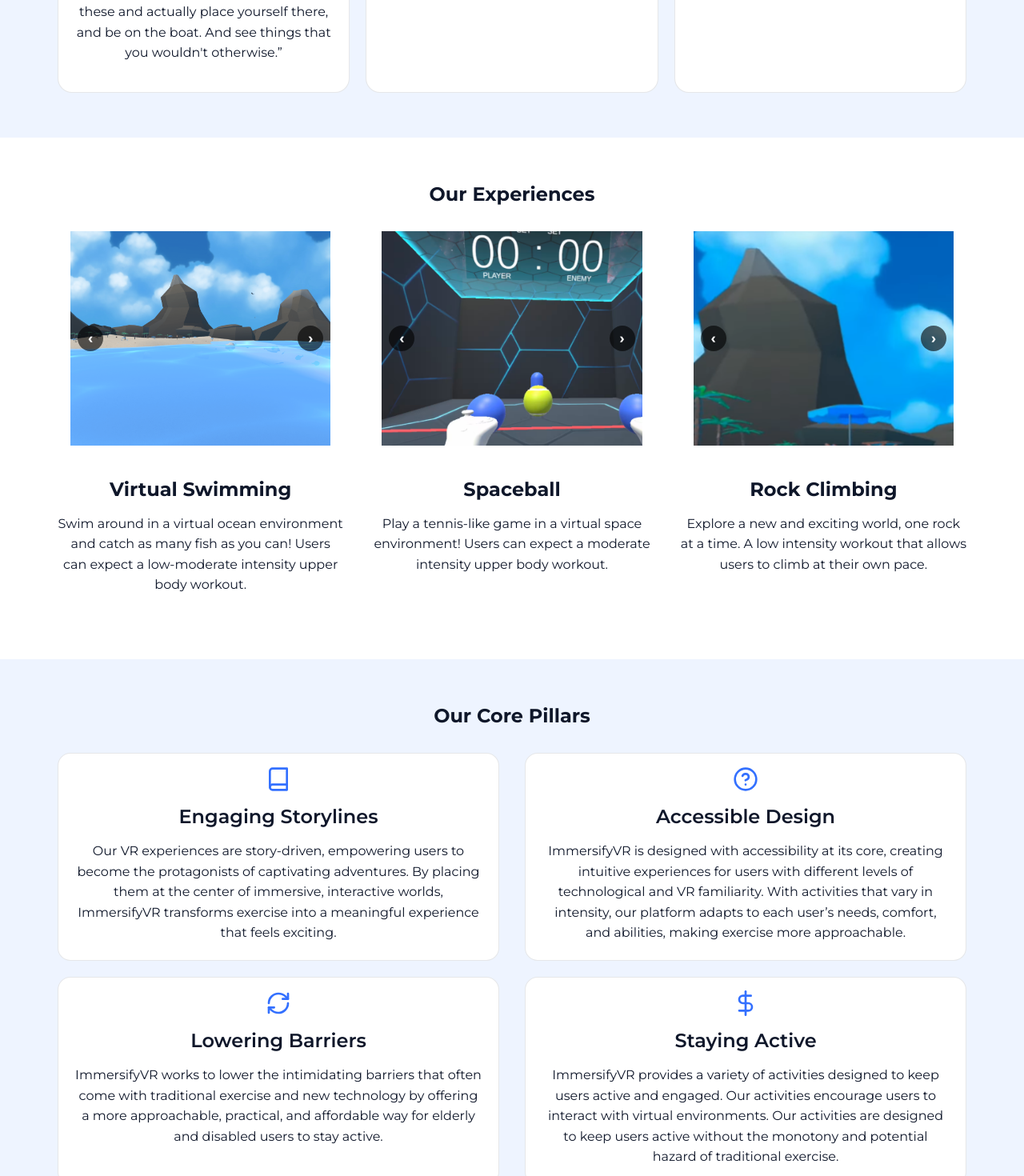
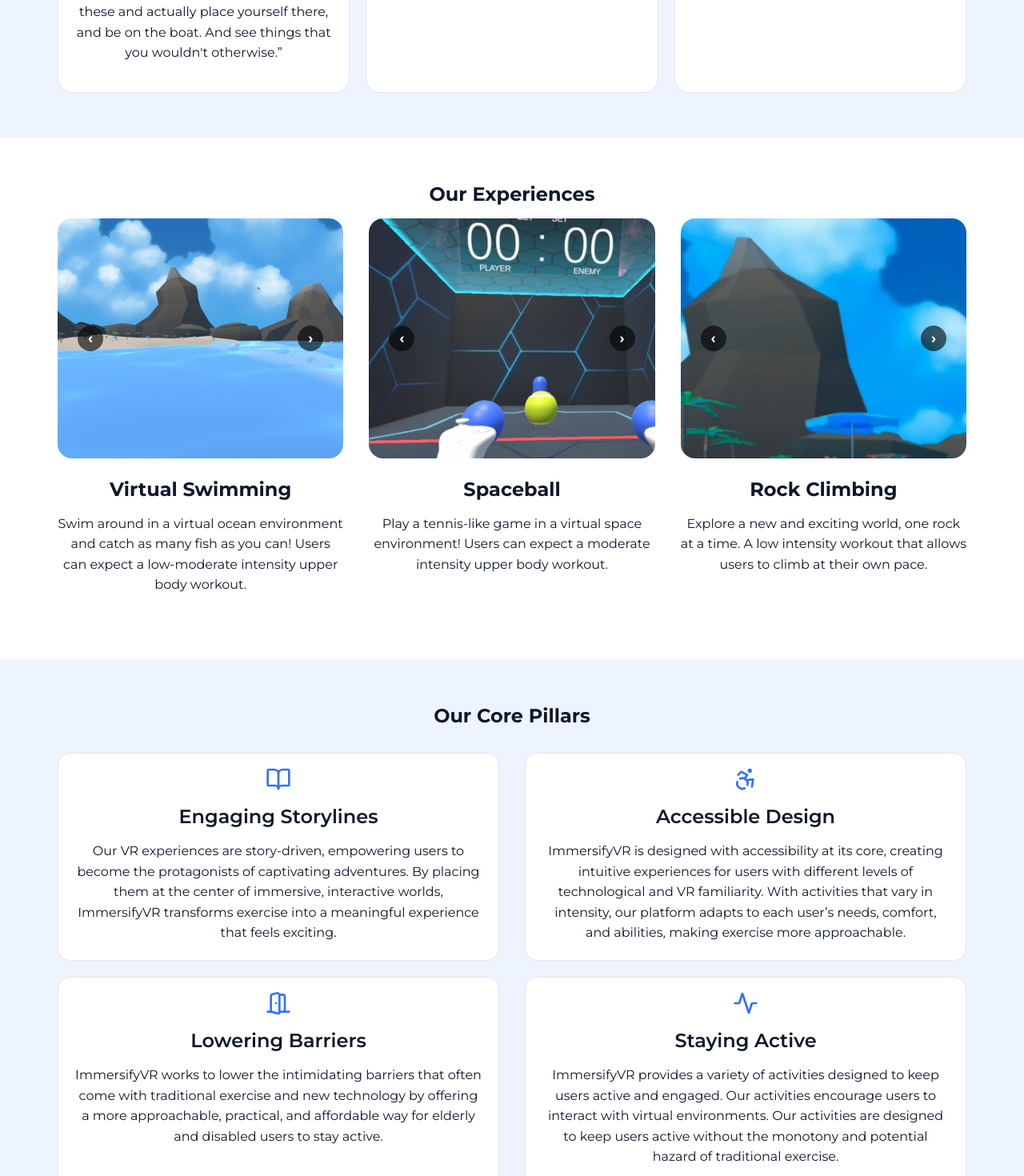
Before and after one commit to LWCoding/immersifyvr-next, a Next.js app: page / in a window 1280 px wide. Shown: the part 1255-2725 px from the top of the page at 80% size. Built offline with nearby package versions, Linux system fonts and the light colour scheme.

Commit message:
completed a few p-easy items

```diff
--- a/src/app/(homepage)/page.js
+++ b/src/app/(homepage)/page.js
@@ -34,9 +34,9 @@ export default function Home() {
               Welcome to <span>ImmersifyVR</span>
             </h2>
             <p>
-              We offer <strong>story-driven experiences</strong> that empower
+              We offer story-driven experiences that empower
               the elderly or the disabled to become{" "}
-              <strong>physically active</strong>.
+              physically active.
             </p>
             <QuoteButton />
           </div>
@@ -198,8 +198,8 @@ export default function Home() {
                       strokeLinecap="round"
                       strokeLinejoin="round"
                     >
-                      <path d="M4 19.5A2.5 2.5 0 0 1 6.5 17H20"></path>
-                      <path d="M6.5 2H20v20H6.5A2.5 2.5 0 0 1 4 19.5v-15A2.5 2.5 0 0 1 6.5 2z"></path>
+                      <path d="M12 7v14"></path>
+                      <path d="M3 18a1 1 0 0 1-1-1V4a1 1 0 0 1 1-1h5a4 4 0 0 1 4 4 4 4 0 0 1 4-4h5a1 1 0 0 1 1 1v13a1 1 0 0 1-1 1h-6a3 3 0 0 0-3 3 3 3 0 0 0-3-3z"></path>
                     </svg>
                   </div>
                   <h2 className={styles.featureTitle}>Engaging Storylines</h2>
@@ -227,9 +227,11 @@ export default function Home() {
                       strokeLinecap="round"
                       strokeLinejoin="round"
                     >
-                      <circle cx="12" cy="12" r="10"></circle>
-                      <path d="M9.09 9a3 3 0 0 1 5.83 1c0 2-3 3-3 3"></path>
-                      <path d="M12 17h.01"></path>
+                      <circle cx="16" cy="4" r="1"></circle>
+                      <path d="m18 19 1-7-6 1"></path>
+                      <path d="m5 8 3-3 5.5 3-2.36 3.5"></path>
+                      <path d="M4.24 14.5a5 5 0 0 0 6.88 6"></path>
+                      <path d="M13.76 17.5a5 5 0 0 0-6.88-6"></path>
                     </svg>
                   </div>
                   <h2 className={styles.featureTitle}>Accessible Design</h2>
@@ -260,10 +262,11 @@ export default function Home() {
                       strokeLinecap="round"
                       strokeLinejoin="round"
                     >
-                      <path d="M3 12a9 9 0 0 1 9-9 9.75 9.75 0 0 1 6.74 2.74L21 8"></path>
-                      <path d="M21 3v5h-5"></path>
-                      <path d="M21 12a9 9 0 0 1-9 9 9.75 9.75 0 0 1-6.74-2.74L3 16"></path>
-                      <path d="M3 21v-5h5"></path>
+                      <path d="M13 4h3a2 2 0 0 1 2 2v14"></path>
+                      <path d="M2 20h3"></path>
+                      <path d="M13 20h9"></path>
+                      <path d="M10 12v.01"></path>
+                      <path d="M13 4.562v16.157a1 1 0 0 1-1.242.97L5 20V5.562a2 2 0 0 1 1.515-1.94l4-1A2 2 0 0 1 13 4.561Z"></path>
                     </svg>
                   </div>
                   <h2 className={styles.featureTitle}>Lowering Barriers</h2>
@@ -291,8 +294,7 @@ export default function Home() {
                       strokeLinecap="round"
                       strokeLinejoin="round"
                     >
-                      <line x1="12" y1="1" x2="12" y2="23"></line>
-                      <path d="M17 5H9.5a3.5 3.5 0 0 0 0 7h5a3.5 3.5 0 0 1 0 7H6"></path>
+                      <path d="M22 12h-4l-3 9L9 3l-3 9H2"></path>
                     </svg>
                   </div>
                   <h2 className={styles.featureTitle}>Staying Active</h2>
--- a/src/components/imageGallery.module.css
+++ b/src/components/imageGallery.module.css
@@ -7,6 +7,7 @@
   height: 300px;
   margin-top: 0;
   margin-bottom: 1.5rem;
+  border-radius: 18px;
   overflow: hidden;
 }
 
@@ -34,12 +35,14 @@
   transition: transform 0.5s ease-in-out;
 }
 
-.image {
+.gallery .image {
   min-width: 100%;
   width: 100%;
   height: 100%;
   object-fit: cover;
   flex-shrink: 0;
+  padding: 0;
+  border-radius: 0;
 }
 
 .arrow {
--- a/src/components/sideBySide.module.css
+++ b/src/components/sideBySide.module.css
@@ -12,7 +12,8 @@
   min-width: 0;
 }
 
-.sideBySide img {
+/* Direct column images only — not carousel galleries nested deeper */
+.sideBySide > * > img {
   padding: 1rem;
   object-fit: cover;
   border-radius: 14px;
```
